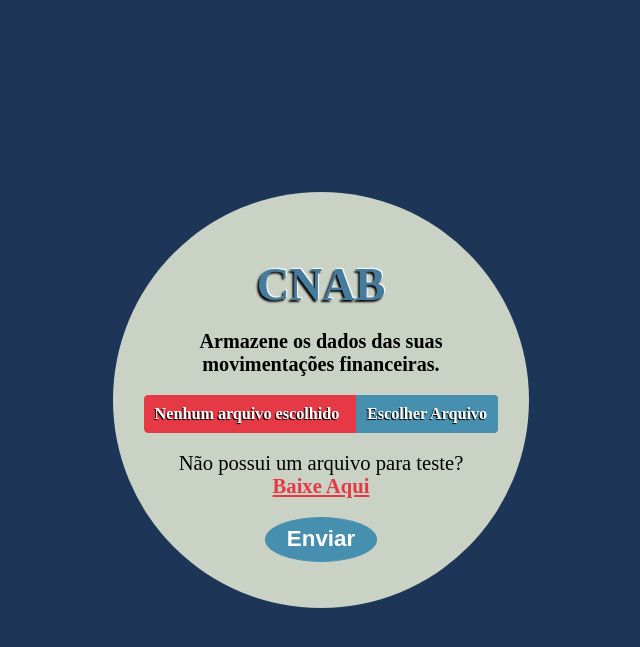
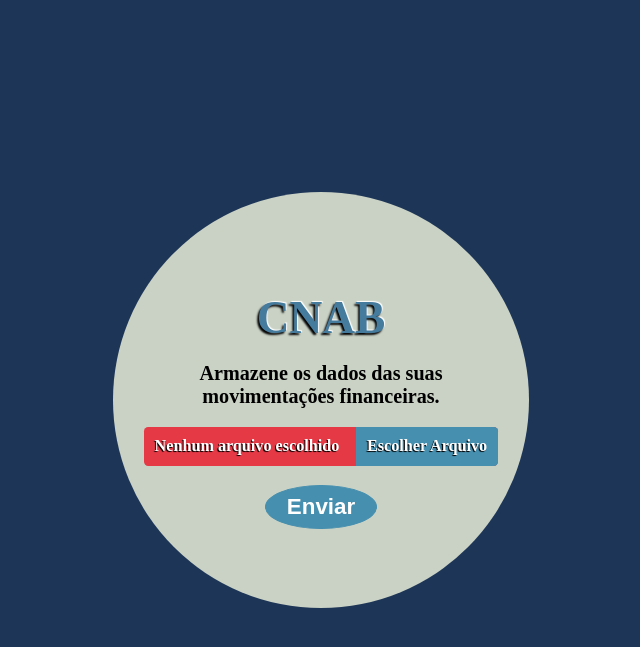
Before and after one commit to GabrielleMedeirosOliveira/Teste_Tecnico_BackEnd, a Django app: page / in a window 1280 px wide. Shown: the top 647 px of the page, without its empty margins (319-959 px from the left). Run offline with Django 4.2, Linux system fonts and the light colour scheme.

Commit message:
fix: Fixing some import bugs and deleting things that wont be useful

```diff
--- a/CNAB/settings.py
+++ b/CNAB/settings.py
@@ -23,7 +23,7 @@ BASE_DIR = Path(__file__).resolve().parent.parent
 SECRET_KEY = "django-insecure-ni4mv$27_q-5rk26bjfo2#@3!^bu!*0u&k8#9up4-)j3^eej79"
 
 # SECURITY WARNING: don't run with debug turned on in production!
-DEBUG = False
+DEBUG = True
 
 ALLOWED_HOSTS = ["localhost", "127.0.0.1"]
 
--- a/upload_file/static/home/style.css
+++ b/upload_file/static/home/style.css
@@ -92,18 +92,3 @@ main>form>.btn {
 main>form>.hover:hover {
     background: var(--red);
 }
-
-main>form>.download {
-    max-width: 70%;
-    color: var(--black);
-    font-size: calc(0.8vh + 0.8vw + 0.5vmin);
-}
-
-main>form>.download>a {
-    color: var(--red);
-    font-weight: 900;
-}
-
-main>form>.download>a:hover {
-    filter: brightness(0.8);
-}
--- a/upload_file/static/transactions/script.js
+++ b/upload_file/static/transactions/script.js
@@ -23,7 +23,6 @@ const createTable = async () => {
 
     tbody.appendChild(tr);
   }
-  tfoter.innerText = `Saldo total em conta: R$ ${transactionsData.total_account_balance}`;
 };
 createTable();
 
--- a/upload_file/templates/home.html
+++ b/upload_file/templates/home.html
@@ -22,11 +22,6 @@
                 <span>Escolher Arquivo</span>
             </label>
 
-            <div class="download">
-                <span>Não possui um arquivo para teste?</span>
-                <a href="../../downloads/CNAB.txt" download="CNAB.txt">Baixe Aqui</a>
-            </div>
-
             <input type="file" class="file" id="uploadFile" name="uploadFile" />
             <input type="submit" class="btn" id="btn" disabled="true" value="Enviar">
         </form>
--- a/upload_file/views.py
+++ b/upload_file/views.py
@@ -2,7 +2,7 @@ from django.shortcuts import render
 from django.http import HttpResponseRedirect
 from rest_framework.views import APIView, Response, Request
 
-from utils import formatters
+from utils.formatters import format
 from .models import Transaction
 from .serializers import TransactionSerializer
 
@@ -40,8 +40,8 @@ def treat_data(request):
                 }
             )
 
-    # for transaction in transactions_data:
-    #     Transaction.objects.create(**transaction)
+    for transaction in transactions_data:
+       Transaction.objects.create(**transaction)
 
     return HttpResponseRedirect("/transactions/")
 
```
Also changed, not shown: upload_file/templates/transactions.html (+2 -7 lines), 2 other files.
